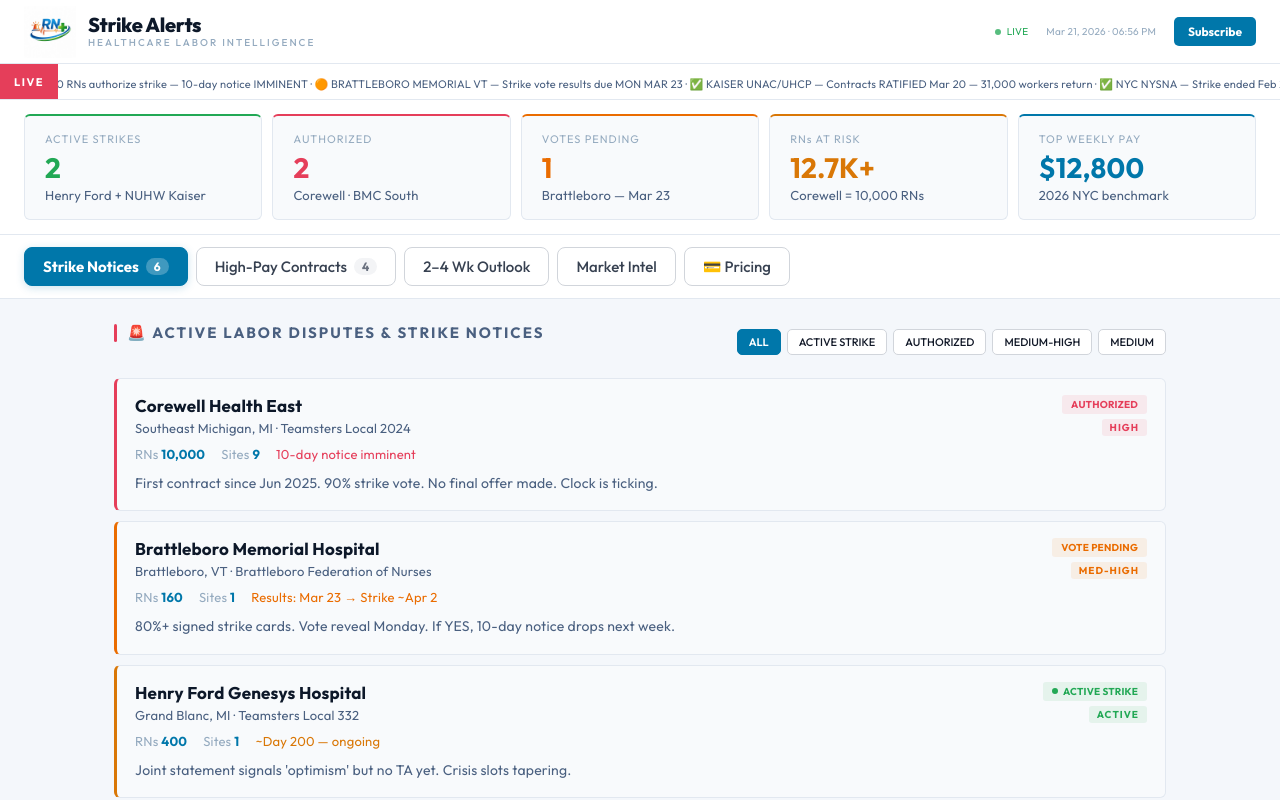
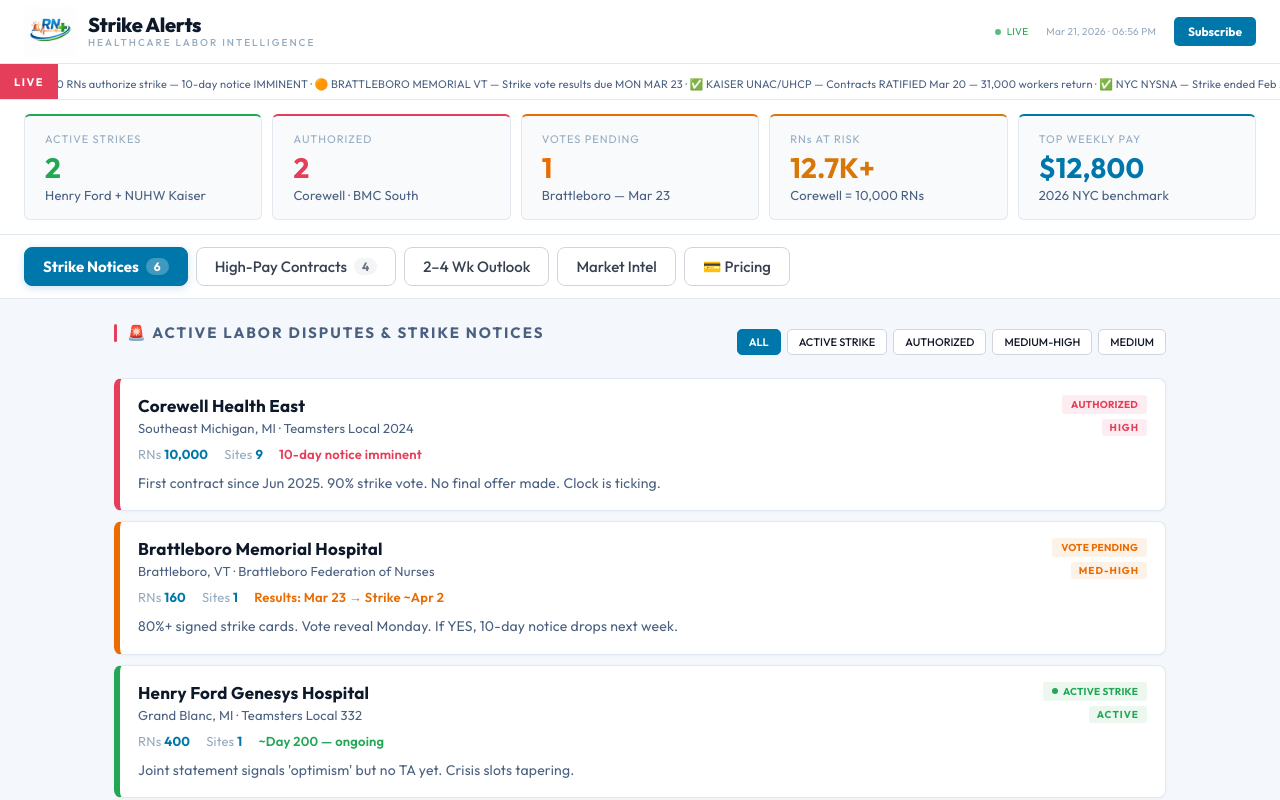
Before and after one commit to gameandtrad3-lang/Strikes-Alerts, a React (Create React App) app: page / in a window 1280 px wide. Shown: the top 800 px of the page. Built offline with nearby package versions, Linux system fonts and the light colour scheme.

Commit message:
Update App.js

```diff
--- a/src/App.js
+++ b/src/App.js
@@ -335,9 +335,14 @@
 }
 
 function StrikeCard({ s, idx, onClick, selected }) {
-  const borderColor = { red: "var(--red)", orange: "var(--orange)", yellow: "var(--yellow)" }[s.color] || "var(--border2)";
+  const statusColor = {
+    "ACTIVE STRIKE": "var(--green)",
+    "AUTHORIZED":    "var(--red)",
+    "VOTE PENDING":  "var(--orange)",
+    "WATCH":         "var(--yellow)",
+  }[s.status] || "var(--border2)";
   return (
-    <div onClick={() => onClick(s)} style={{ background: selected ? "var(--panel2)" : "var(--panel)", border: `1px solid ${selected ? borderColor : "var(--border)"}`, borderLeft: `3px solid ${borderColor}`, borderRadius: 6, padding: "16px 18px", cursor: "pointer", animation: `fadeUp 0.45s ease both`, animationDelay: `${idx * 60}ms`, transition: "background 0.15s", boxShadow: selected ? `0 0 24px ${borderColor}22` : "none" }}>
+    <div onClick={() => onClick(s)} style={{ background: selected ? "var(--panel2)" : "var(--surface)", border: `1px solid ${selected ? statusColor : "var(--border)"}`, borderLeft: `6px solid ${statusColor}`, borderRadius: 8, padding: "16px 18px", cursor: "pointer", animation: `fadeUp 0.45s ease both`, animationDelay: `${idx * 60}ms`, transition: "all 0.15s", boxShadow: selected ? `0 2px 12px ${statusColor}22` : "0 1px 3px rgba(0,0,0,0.04)" }}>
       <div style={{ display: "flex", justifyContent: "space-between", alignItems: "flex-start", gap: 12, marginBottom: 10 }}>
         <div>
           <div style={{ fontFamily: "var(--font-sans)", fontSize: 17, fontWeight: 700, color: "var(--text)", marginBottom: 4 }}>{s.hospital}</div>
@@ -351,7 +356,7 @@
       <div style={{ display: "flex", flexWrap: "wrap", gap: 16, marginBottom: 10 }}>
         <span style={{ fontFamily: "var(--font-mono)", fontSize: 13 }}><span style={{ color: "var(--muted)" }}>RNs </span><span style={{ color: "var(--accent)", fontWeight: 700 }}>{s.nurses.toLocaleString()}</span></span>
         <span style={{ fontFamily: "var(--font-mono)", fontSize: 13 }}><span style={{ color: "var(--muted)" }}>Sites </span><span style={{ color: "var(--accent)", fontWeight: 700 }}>{s.hospitals}</span></span>
-        <span style={{ fontFamily: "var(--font-mono)", fontSize: 13, color: borderColor }}>{s.date}</span>
+        <span style={{ fontFamily: "var(--font-mono)", fontSize: 13, color: statusColor, fontWeight: 600 }}>{s.date}</span>
       </div>
       <div style={{ fontFamily: "var(--font-sans)", fontSize: 14, color: "var(--text2)", lineHeight: 1.6 }}>{s.notes}</div>
       {selected && (
```
